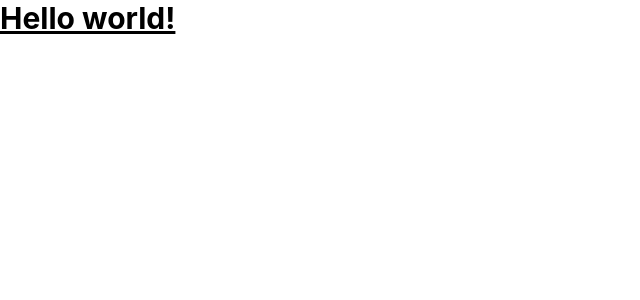
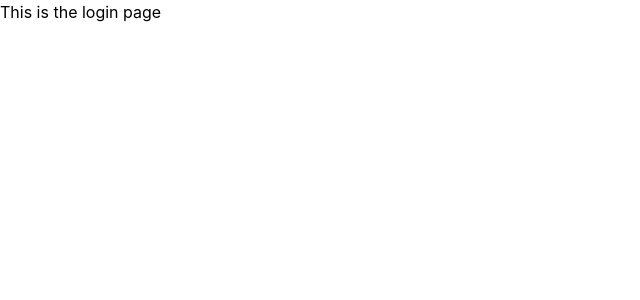
Before and after one commit to Joshua-2003/SMART_EXPENSE_SPLITTER, a React (Vite) app in the folder frontend/: page /login in a window 1280 px wide. Shown: the top 300 px of the page, without its empty margins (0-640 px from the left). Built offline with nearby package versions, Linux system fonts and the light colour scheme.

Commit message:
Setup the router and Login Place holder

```diff
--- a/frontend/src/App.tsx
+++ b/frontend/src/App.tsx
@@ -1,13 +1,11 @@
+import AppRouter from './router/AppRouter'
 import './App.css'
+
 
 function App() {
 
   return (
-    <>
-      <h1 className="text-3xl font-bold underline">
-        Hello world!
-      </h1>
-    </>
+   <AppRouter />
   )
 }
 
--- a/frontend/src/guards/ProtectedRoute.tsx
+++ b/frontend/src/guards/ProtectedRoute.tsx
@@ -1,8 +1,8 @@
 import { Navigate } from 'react-router-dom';
-import { useAuth } from 'hooks/useAuth';
-import type { JSX } from 'react/jsx-dev-runtime';
+import { useAuth } from '../hooks/useAuth';
+import type { ReactNode } from 'react';
 
-export default function ProtectedRoute({ children }: { children: JSX.Element }) {
+export default function ProtectedRoute({ children }: { children: ReactNode }) {
     const { user, loading } = useAuth();
 
     if (loading) return <div>Loading...</div>; // Or a spinner
--- /dev/null
+++ b/frontend/src/pages/auth/Login.tsx
@@ -0,0 +1,5 @@
+export default function LoginPage() {
+    return (
+        <div>This is the login page</div>
+    )
+}
--- /dev/null
+++ b/frontend/src/router/AppRouter.tsx
@@ -0,0 +1,14 @@
+import { BrowserRouter, Routes, Route } from "react-router-dom";
+
+import LoginPage from "../pages/auth/Login";
+import ProtectedRoute from "../guards/ProtectedRoute";
+
+export default function AppRouter() {
+    return (
+        <BrowserRouter>
+            <Routes>
+                <Route path="/login" element={<LoginPage />} />
+            </Routes>
+        </BrowserRouter>
+    )
+}
```
